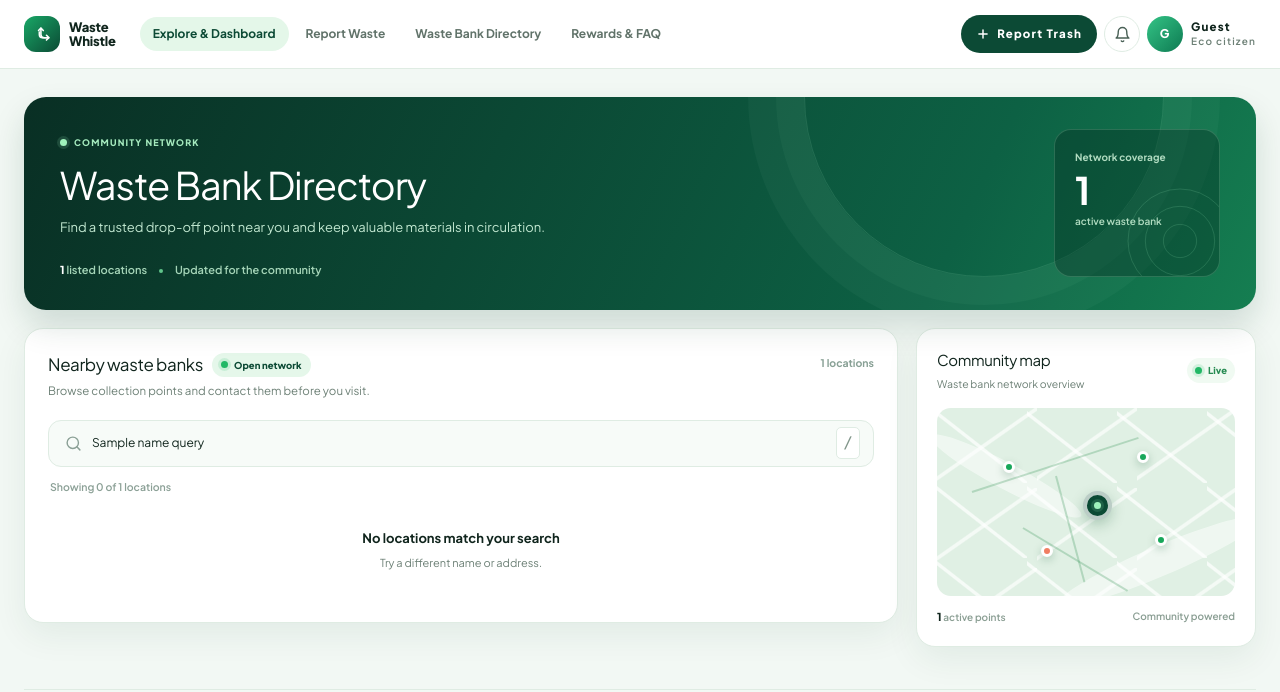
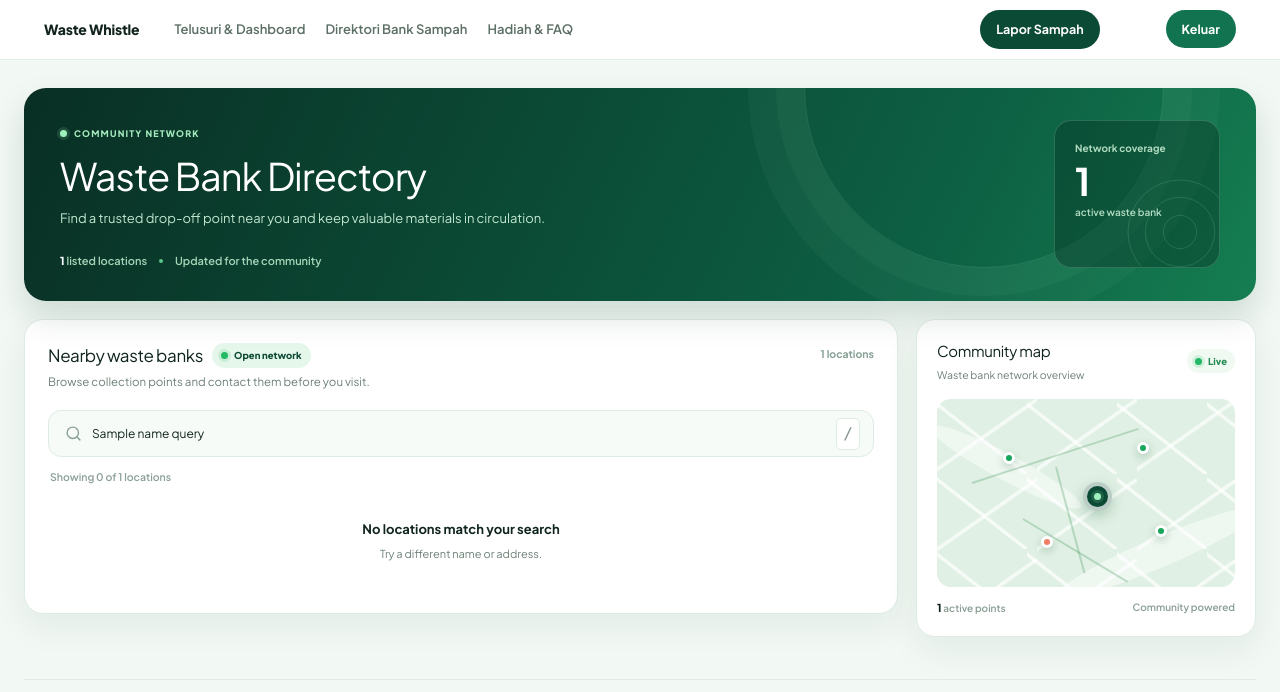
Before and after one commit to pbp-kelompok-b9/WasteWhistle, a Django app: template templates/directory/directory_page.html in a window 1280 px wide. Shown: the top 692 px of the page. Run offline with Django 5.2, Linux system fonts and the light colour scheme; tables that the repository leaves empty hold one stand-in row (values such as "Sample post"); the template is opened without the code that fills it: values that come from a table or form of the project are taken from there, most other values are stand-ins (such as "Sample title", 1, 10 or a date in 2020).

Commit message:
fix: ganti header di halaman direktori sampah dengan topbar.html

```diff
--- a/templates/directory/directory_page.html
+++ b/templates/directory/directory_page.html
@@ -7,49 +7,7 @@
 {% endblock meta %}
 
 {% block body %}
-    <header class="directory-topbar">
-        <div class="directory-topbar__inner">
-            <a class="directory-brand" href="{% url 'dashboard' %}" aria-label="Waste Whistle home">
-                <span class="directory-brand__mark" aria-hidden="true">
-                    <svg width="19" height="19" viewBox="0 0 24 24" fill="none" stroke="currentColor" stroke-width="2" stroke-linecap="round" stroke-linejoin="round">
-                        <path d="m7 7 3-3 3 3"/><path d="M10 4v8a4 4 0 0 0 4 4h3"/>
-                        <path d="m17 13 3 3-3 3"/><path d="M20 16h-8a4 4 0 0 1-4-4V9"/>
-                    </svg>
-                </span>
-                <span class="directory-brand__name">Waste<br>Whistle</span>
-            </a>
-
-            <nav class="directory-nav" aria-label="Main navigation">
-                <a href="{% url 'dashboard' %}">Explore &amp; Dashboard</a>
-                <a href="#">Report Waste</a>
-                <a href="#">Waste Bank Directory</a>
-                <a href="#">Rewards &amp; FAQ</a>
-            </nav>
-
-            <div class="directory-topbar__actions">
-                <span class="directory-verified">
-                <a class="directory-report-button" href="#directory-help">
-                    <svg width="14" height="14" viewBox="0 0 24 24" fill="none" stroke="currentColor" stroke-width="2.5" stroke-linecap="round">
-                        <path d="M5 12h14"/><path d="M12 5v14"/>
-                    </svg>
-                    Report Trash
-                </a>
-                <button class="directory-icon-button" type="button" aria-label="Notifications">
-                    <svg width="17" height="17" viewBox="0 0 24 24" fill="none" stroke="currentColor" stroke-width="2" stroke-linecap="round" stroke-linejoin="round">
-                        <path d="M6 8a6 6 0 0 1 12 0c0 7 3 9 3 9H3s3-2 3-9"/><path d="M10.3 21a1.94 1.94 0 0 0 3.4 0"/>
-                    </svg>
-                </button>
-                <a class="directory-user" href="#">
-                    <span class="directory-user__avatar">{{ user.username|default:'G'|slice:':1'|upper }}</span>
-                    <span class="directory-user__copy">
-                        <strong>{{ user.username|default:'Guest' }}</strong>
-                        <small>Eco citizen</small>
-                    </span>
-                </a>
-            </div>
-        </div>
-    </header>
-
+    {%include 'topbar.html'%}
     <main class="directory-page">
         {% with total=waste_banks|length %}
         <section class="directory-hero">
```
